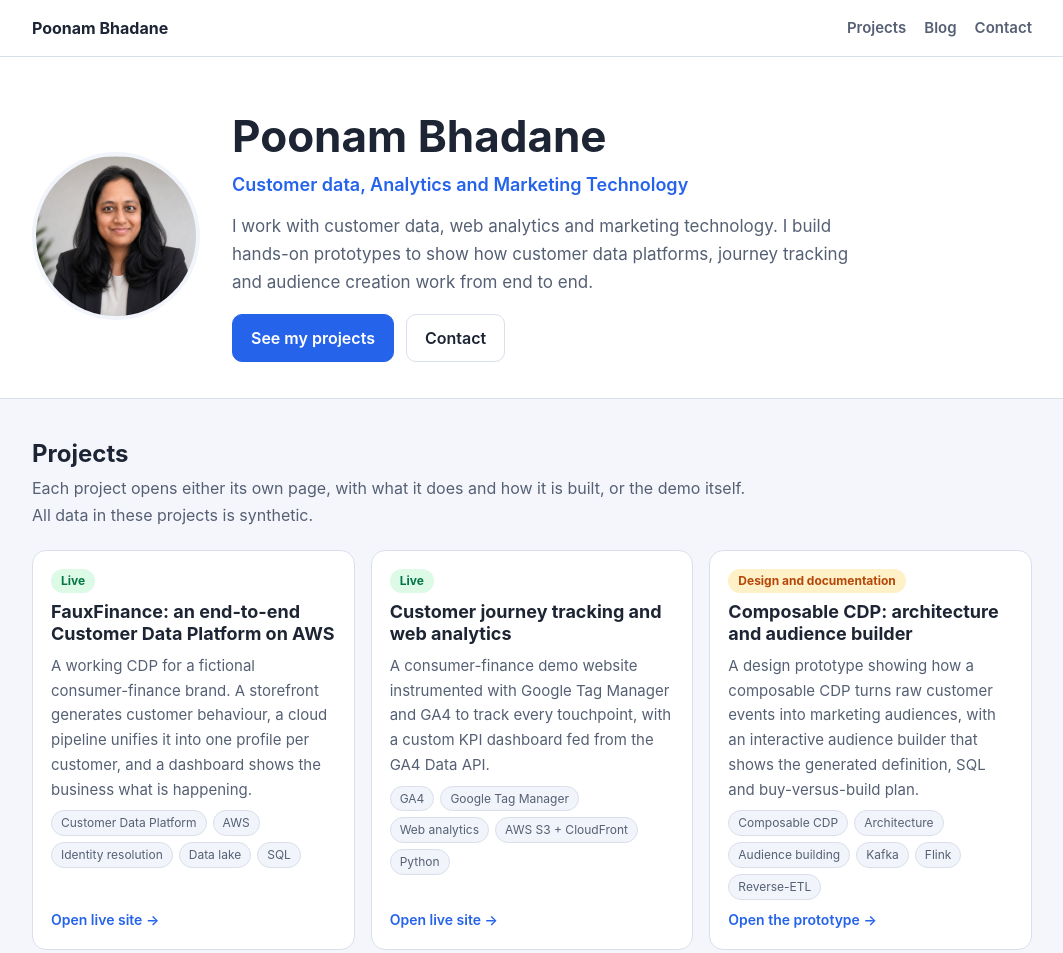
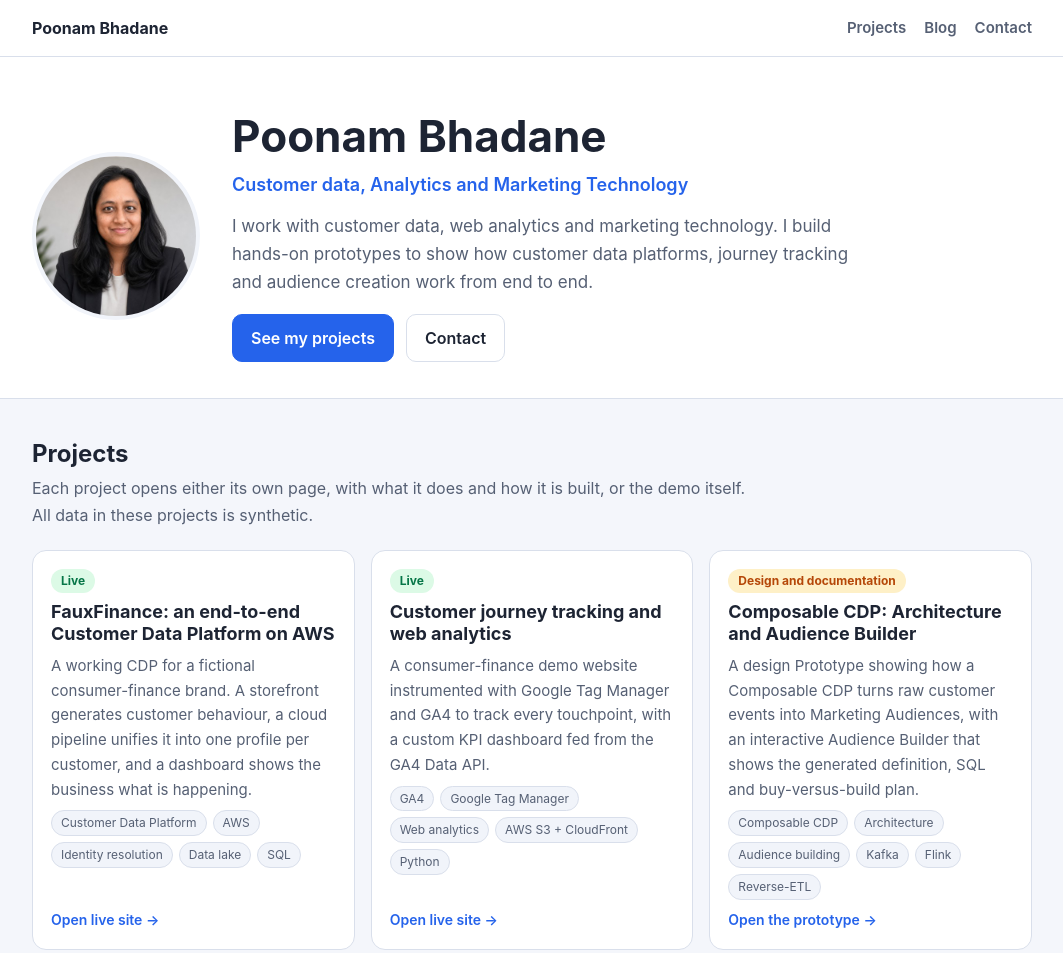
Before and after one commit to poonam-bhadane/poonam-bhadane.github.io, an Astro site: page / in a window 1280 px wide. Shown: the top 953 px of the page, without its empty margins (108-1171 px from the left). Built offline with nearby package versions, Linux system fonts and the light colour scheme; Astro itself is replaced by a stand-in of ours.

Commit message:
Fix casing in title and summary
Updated title and summary for consistency in casing.

```diff
--- a/src/content/projects/composable-cdp-prototype.md
+++ b/src/content/projects/composable-cdp-prototype.md
@@ -1,6 +1,6 @@
 ---
-title: "Composable CDP: architecture and audience builder"
-summary: "A design prototype showing how a composable CDP turns raw customer events into marketing audiences, with an interactive audience builder that shows the generated definition, SQL and buy-versus-build plan."
+title: "Composable CDP: Architecture and Audience Builder"
+summary: "A design Prototype showing how a Composable CDP turns raw customer events into Marketing Audiences, with an interactive Audience Builder that shows the generated definition, SQL and buy-versus-build plan."
 status: design
 order: 3
 tags: ["Composable CDP", "Architecture", "Audience building", "Kafka", "Flink", "Reverse-ETL"]
```
